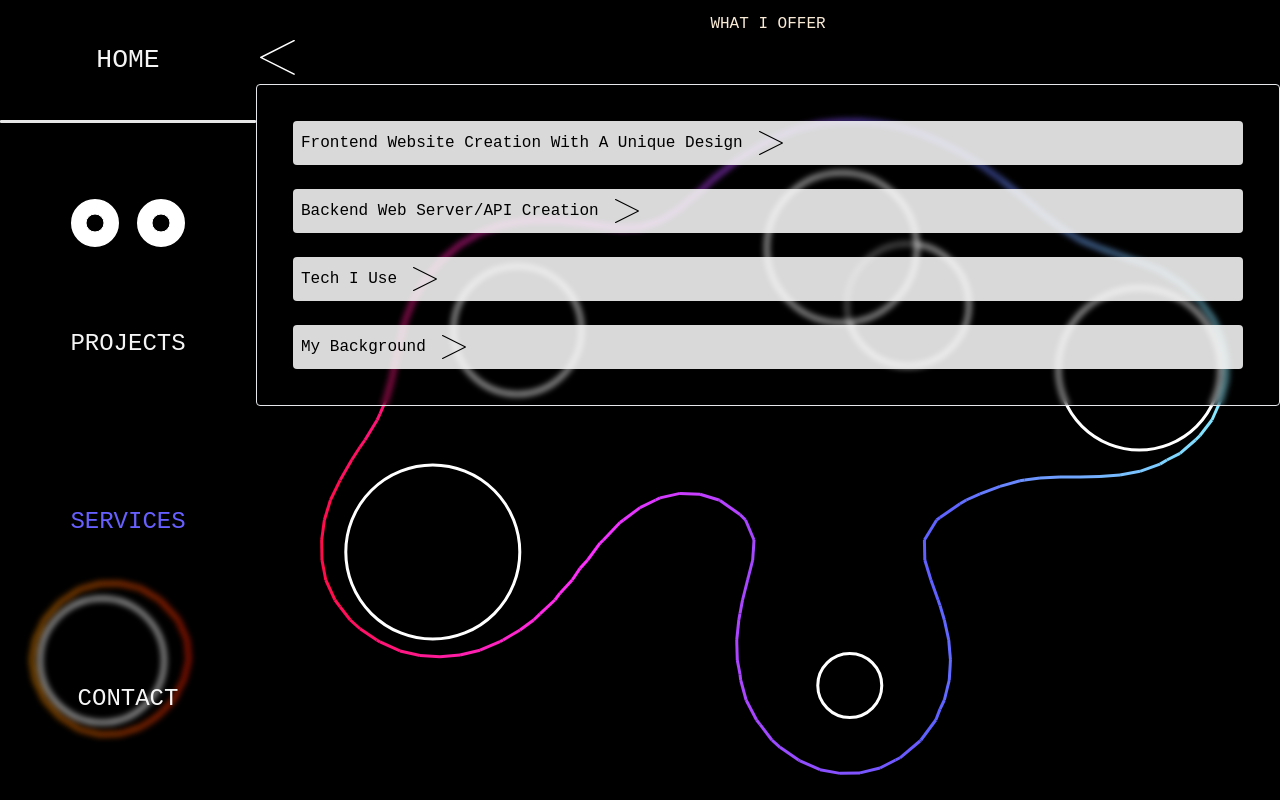
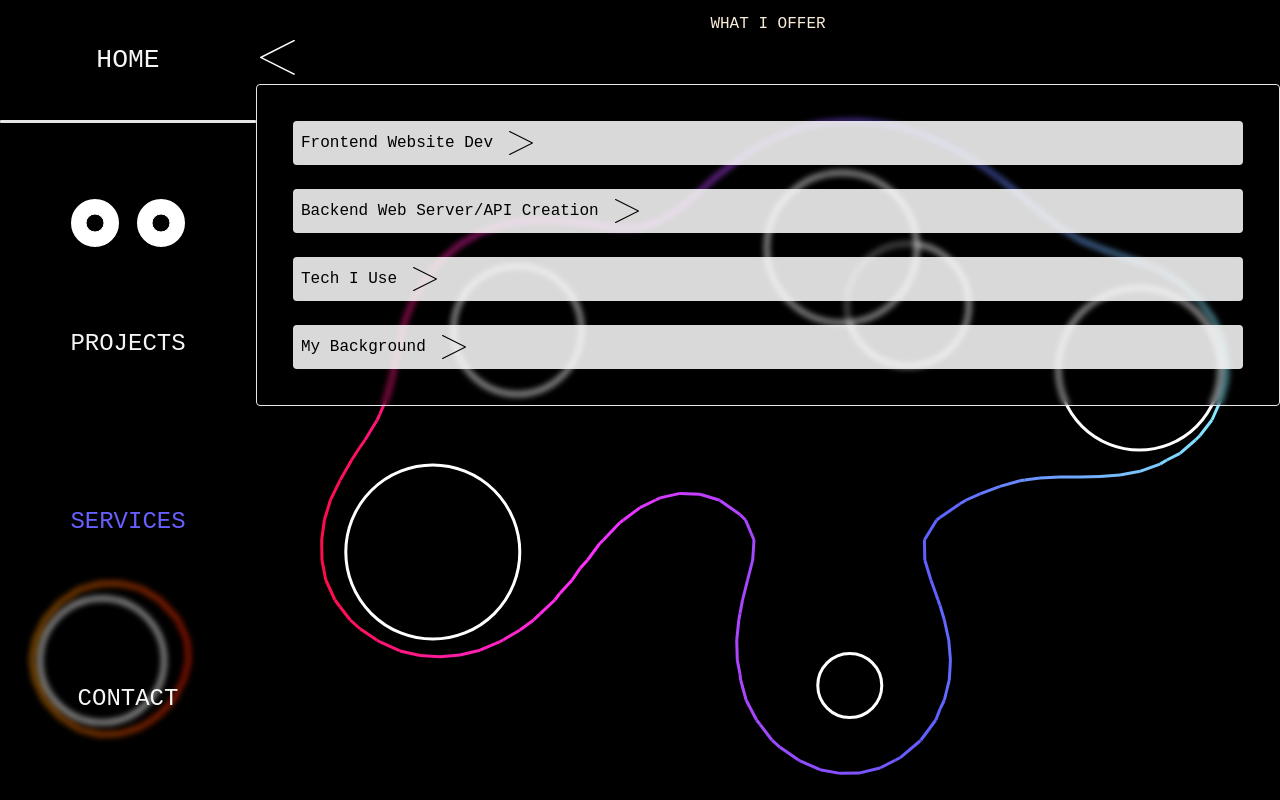
Before and after one commit to szabbbbu/ResumeWebsite, a Next.js app: page /services in a window 1280 px wide. Built offline with nearby package versions, Linux system fonts and the light colour scheme.

Commit message:
circles not rendering with them out of app context?

```diff
--- a/src/app/layout.tsx
+++ b/src/app/layout.tsx
@@ -25,11 +25,11 @@ function RT({
       <body
         className="flex h-[100vh] w-[100vw]"
       >
+        <AppContextProvider>
           <IsoContextProvider>
             <IsosurfaceLayer />
             <CircleLayer />
           </IsoContextProvider>
-        <AppContextProvider>
           <Header />
 
         <main className="z-0 xs:flex sm:flex md:flex xs:absolute md:static inset-0 w-[100vw] h-[100vh] xs:overflow-scroll md:overflow-hidden">
--- a/src/components/Accordion/Accordion.tsx
+++ b/src/components/Accordion/Accordion.tsx
@@ -3,7 +3,7 @@ import AccordionItem from "@/components/Accordion/AccordionItem";
 
 const AccordionData = [
     {
-        title: "Frontend website creation with a unique design",
+        title: "Frontend website dev",
         body:"I can take any design document and turn it into a fast-loading & responsive web application. Don't have a design? I have my own people we can work with to get something going!",
         cta: "Contact me for a free discussion & quote."
     },
--- a/src/contexts/AppContextProvider.tsx
+++ b/src/contexts/AppContextProvider.tsx
@@ -9,7 +9,7 @@ type Props = {
 }
 
 function AppCtx({children}: Props) {
-    // console.log("app ctxt")
+    console.log("app ctxt")
     const [appWidth, setAppWidth] = useState<number>(751);
     const [appHeight, setAppHeight] = useState<number>(751);
     const [menuHidden, setMenuHidden] = useState<boolean>(false);
```
